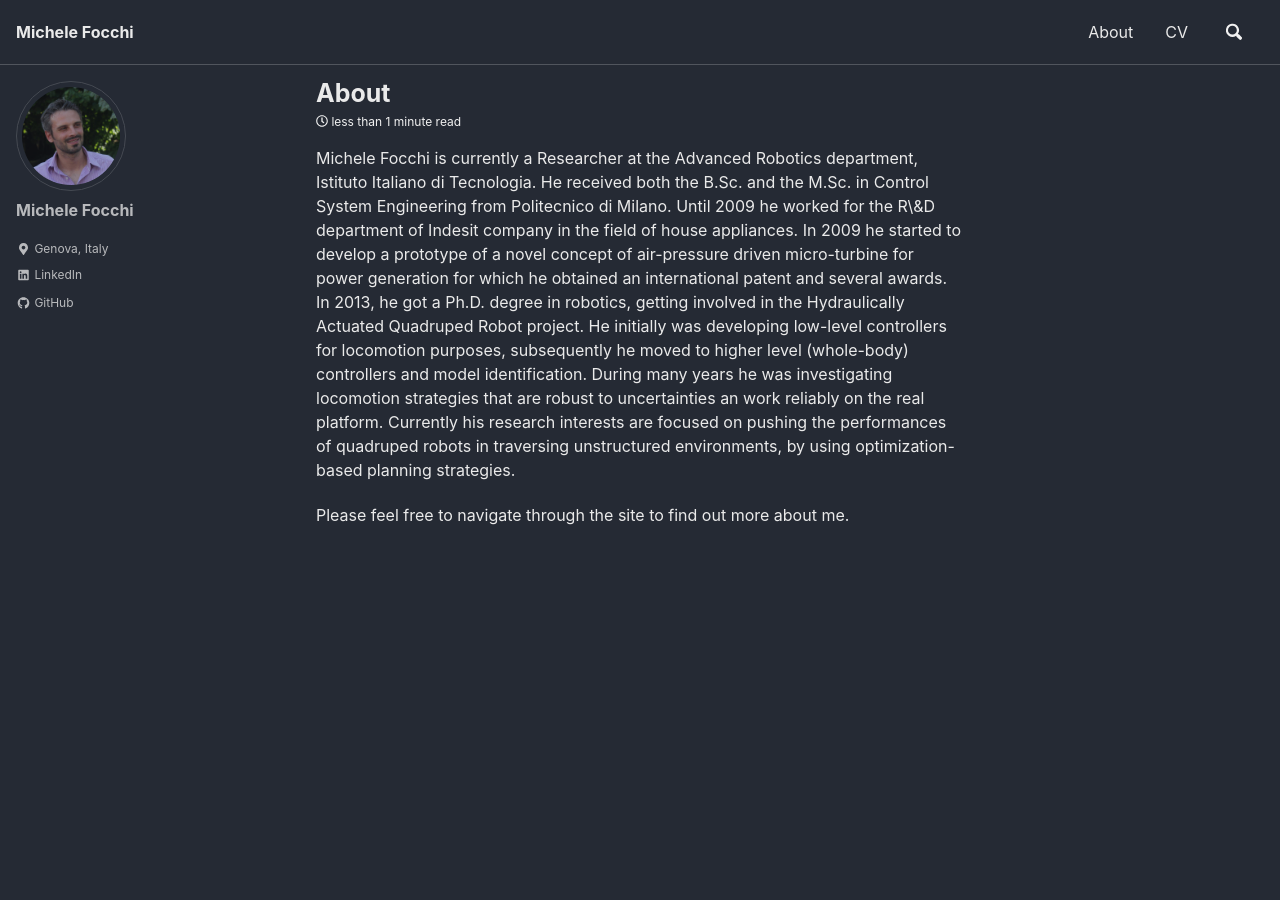
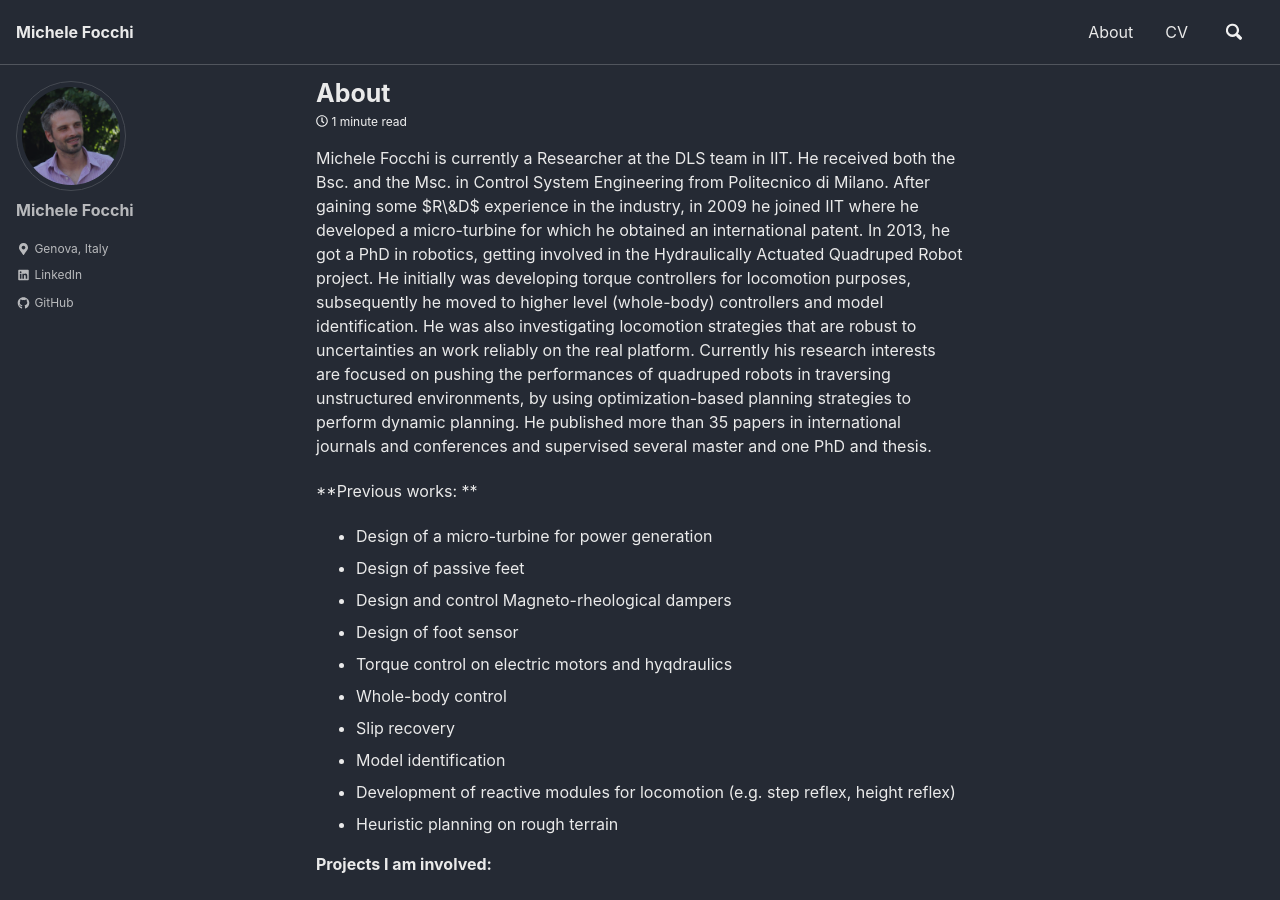
Before and after one commit to mfocchi/mfocchi.github.io, a Jekyll site: the page built from _pages/about.md, in a window 1280 px wide and 900 px high. Built offline with Jekyll 4.4.1, drawn with Linux system fonts in a browser that asks for light colours; cached includes are drawn as plain includes; nearby versions of some CDN libraries; some of the changed text lies outside the part shown.

Commit message:
more details on projects

```diff
--- a/_pages/about.md
+++ b/_pages/about.md
@@ -4,16 +4,30 @@
 header:
 ---
 
-Michele Focchi is currently a Researcher at the Advanced Robotics department,
-Istituto Italiano di Tecnologia. He received both the B.Sc. and the M.Sc.
-in Control System Engineering from Politecnico di Milano.
-Until 2009 he worked for the R\&D department of Indesit company in the field of house appliances.
-In 2009 he started to develop a prototype of a novel concept of air-pressure driven micro-turbine for power generation for which he obtained an international patent and several awards. In 2013, he got a
-Ph.D. degree in robotics, getting involved in the Hydraulically Actuated Quadruped Robot
-project. He initially was developing low-level controllers for locomotion purposes, subsequently he moved to higher level (whole-body) controllers and model identification. During many years he was investigating
-locomotion strategies  that are robust to uncertainties an work reliably on the real platform.
-Currently his research interests are focused on pushing the performances of  quadruped robots  in traversing unstructured environments, by using    optimization-based planning strategies.
+Michele Focchi is currently a Researcher at the DLS team in IIT. He received both the Bsc. and the Msc. in Control System Engineering from Politecnico di Milano. After gaining some $R\&D$ experience in the industry, in 2009 he joined IIT where he developed a micro-turbine for which he obtained an international patent.
+In 2013, he got a PhD  in robotics, getting involved in the Hydraulically Actuated Quadruped Robot project.
+He initially was developing torque controllers for locomotion purposes, subsequently he moved to higher level (whole-body) controllers and model identification.
+He was also investigating locomotion strategies that are robust to uncertainties an work reliably on the real platform. Currently his research interests are focused on pushing the performances of quadruped
+robots in traversing unstructured environments, by using optimization-based planning strategies to perform dynamic planning. He published more than 35 papers in international journals and
+conferences and supervised several master and one PhD and thesis.
 
+**Previous works: **
 
+- Design of a micro-turbine for power generation
+- Design of passive feet
+- Design and control Magneto-rheological dampers
+- Design of foot sensor
+- Torque control on electric motors and hyqdraulics
+- Whole-body control
+- Slip recovery
+- Model identification
+- Development of reactive modules for locomotion (e.g. step reflex, height reflex)
+- Heuristic planning on rough terrain
 
-Please feel free to navigate through the site to find out more about me.
+**Projects I am involved:**
+
+- HyQ (ongoing since 2007): development of a versatile platform to study locomotion
+- ECHORD++ HyQREal,  www.hyq-real.eu: development of a rugged (dust-proof, water-proof) autonomous quadruped robot, for harsh environments
+- INAIL Teleop (ongoing since 2017): applications of a centaur-like machine  to search & rescue
+- UniCatt  (ongoing since 2017), [vinum-robot.eu](vinum-robot.eu): application of our legged robots to agricultural tasks
+- Vodafone  (ongoing since 2018), www.vodafone5g.it: implementing the next generation of telecommunication standards on out robots.
```
Also changed, not shown: _pages/CV.md (+2 -2 lines).
